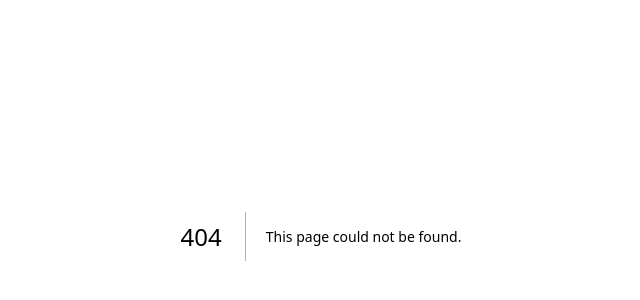
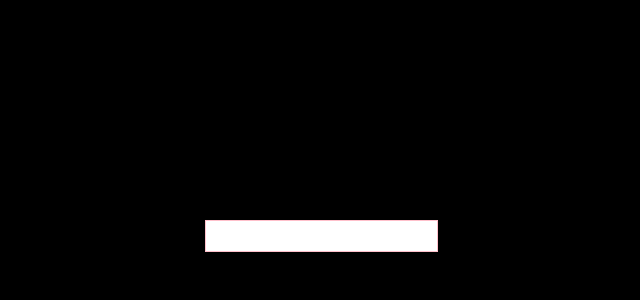
Before and after one commit to fischerafael/challenges, a Next.js app: page /count-letters in a window 1280 px wide. Before the commit this address had no page. Shown: the part 164-464 px from the top of the page, without its empty margins (319-959 px from the left). Built offline with nearby package versions, Linux system fonts and the light colour scheme.

Commit message:
feat: sollutioin

```diff
--- /dev/null
+++ b/client/pages/CountLetters/index.tsx
@@ -0,0 +1,51 @@
+import React, { useState } from "react";
+
+export const CountLetters = () => {
+  const [input, setInput] = useState("");
+
+  const counter = countCharacters(input);
+  console.log("counter ", counter);
+
+  return (
+    <div
+      style={{
+        display: "flex",
+        justifyContent: "center",
+        width: "100vw",
+        background: "black",
+        height: "100vh",
+        alignItems: "center",
+      }}
+    >
+      <input
+        style={{ borderWidth: "1px", height: "32px", borderColor: "pink" }}
+        value={input}
+        onChange={(e) => setInput(e.target.value)}
+      />
+    </div>
+  );
+};
+
+const countCharacters = (string: string): Record<string, number> => {
+  const sanitizedString = string.trim().split(" ").join("").split("");
+  const result = sanitizedString.reduce((counterObject, currentLetter) => {
+    const hasLetter = !!counterObject[currentLetter];
+    // if (hasLetter) {
+    //   return {
+    //     ...counterObject,
+    //     [currentLetter]: counterObject[currentLetter] + 1,
+    //   };
+    // }
+    // return {
+    //   ...counterObject,
+    //   [currentLetter]: 1,
+    // };
+    if (hasLetter) {
+      counterObject[currentLetter] = counterObject[currentLetter] + 1;
+      return counterObject;
+    }
+    counterObject[currentLetter] = 1;
+    return counterObject;
+  }, {} as Record<string, number>);
+  return result;
+};
--- /dev/null
+++ b/pages/count-letters/index.tsx
@@ -0,0 +1,7 @@
+import { CountLetters } from "@/client/pages/CountLetters";
+
+const index = () => {
+  return <CountLetters />;
+};
+
+export default index;
```
